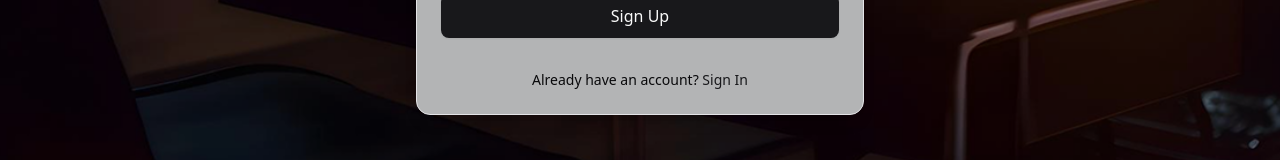
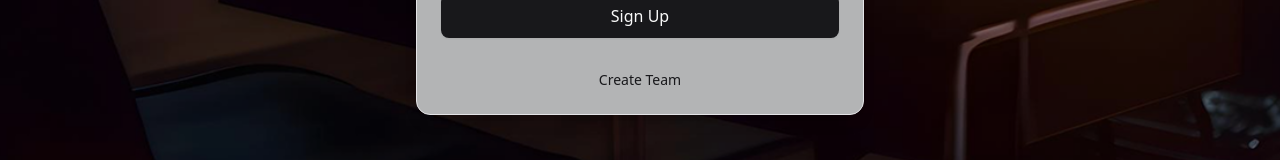
Before and after one commit to Natnaelmenelik/https---github.com-Natnaelmenelik-teamify-demo, a Next.js app: page /company-setup in a window 1280 px wide. Shown: the part 953-1113 px from the top of the page. Built offline with nearby package versions, Linux system fonts and the light colour scheme.

Commit message:
create-team button adjustment

```diff
--- a/layouts/home/CompanySetup.tsx
+++ b/layouts/home/CompanySetup.tsx
@@ -164,12 +164,11 @@ const CompanySetup = () => {
             </Button>
 
             <div className="text-center text-sm mt-4">
-              Already have an account?{" "}
               <a
                 href="/login"
                 className="text-primary font-medium hover:underline"
               >
-                Sign In
+                Create Team
               </a>
             </div>
           </CardContent>
```
